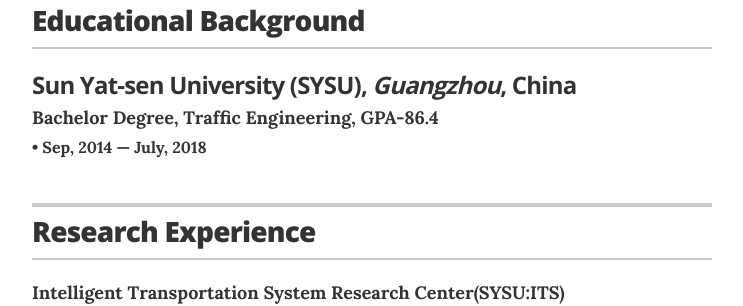
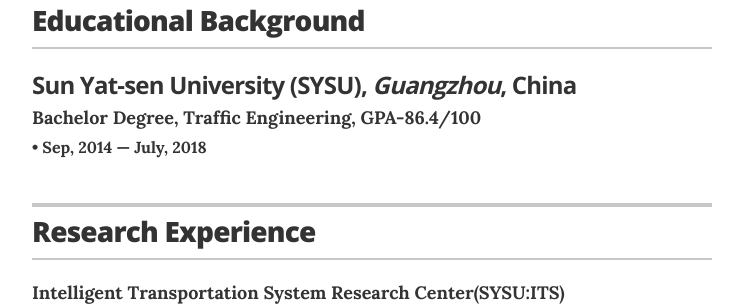
Before and after one commit to LastStriker/LastStriker.github.io, a Jekyll site: the page built from index.html, in a window 1280 px wide. Shown: the part 238-544 px from the top of the page, without its empty margins (268-1011 px from the left). Built offline with Jekyll 4.4.1, drawn with Linux system fonts in a browser that asks for light colours.

Commit message:
CV version 1.6

```diff
--- a/_data/education.yml
+++ b/_data/education.yml
@@ -1,5 +1,5 @@
 # Degree
-- degree: Bachelor Degree, Traffic Engineering, GPA-86.4
+- degree: Bachelor Degree, Traffic Engineering, GPA-86.4/100
   university: Sun Yat-sen University (SYSU)
   year: Sep, 2014 &mdash; July, 2018
   city: Guangzhou
```
